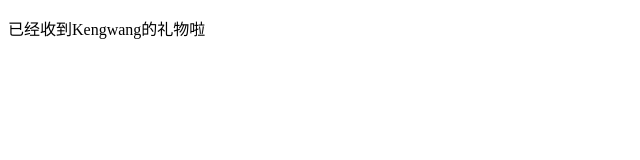
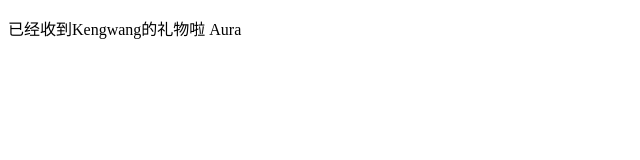
Before and after one commit to Kitagawax/jasmineaura.github.io, a plain HTML site: page evil/index.html in a window 1280 px wide. Shown: the full height of the page, 0-640 px from the left. Drawn offline with Linux system fonts and the light colour scheme.

Commit message:
Update index.html

```diff
--- a/evil/index.html
+++ b/evil/index.html
@@ -6,6 +6,7 @@
     <title>Evil Page</title>
 </head>
 <body>
-    <p>已经收到Kengwang的礼物啦</p>
+    <p>已经收到Kengwang的礼物啦
+    Aura</p>
 </body>
 </html>
```
